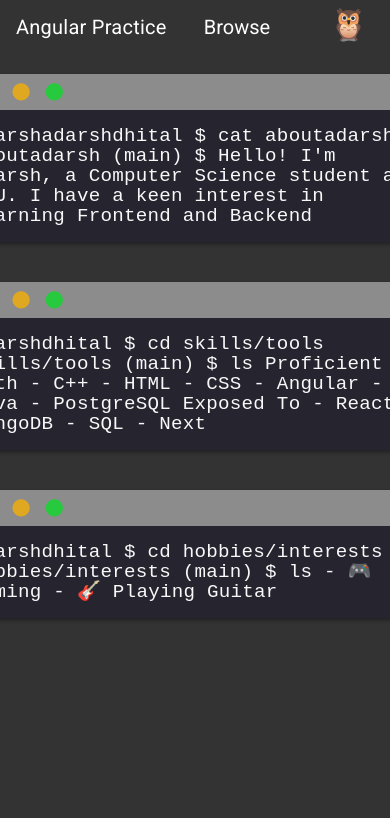
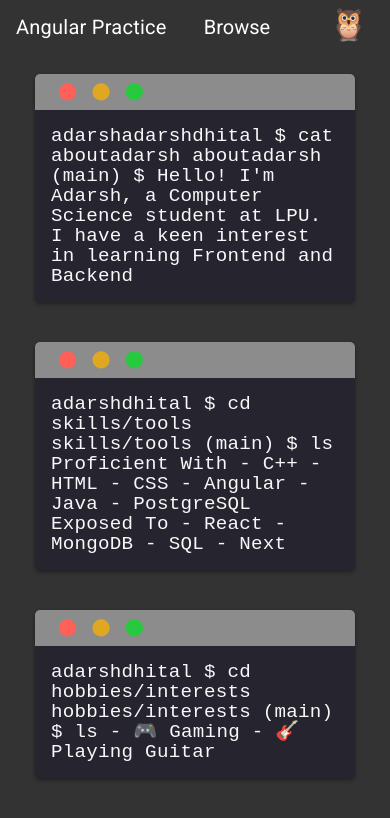
Before and after one commit to adarshdhital007/PracticeAngular, an Angular app: page /about in a window 390 px wide. Shown: the top 818 px of the page. Built offline with nearby package versions, Linux system fonts and the light colour scheme.

Commit message:
Update terminal.component.scss

```diff
--- a/src/app/about/terminal/terminal.component.scss
+++ b/src/app/about/terminal/terminal.component.scss
@@ -132,31 +132,3 @@ $icon-color-green: $green;
   }
 
 }
-
-@media only screen and (max-width:1040px) {
-
-  body {
-    display: flex;
-    justify-content: center;
-    align-items: center;
-  }
-
-  .terminal {
-
-    flex-direction: column;
-    flex-wrap: wrap;
-    width: 75%;
-    height: auto;
-  }
-
-  .content {
-    display: flex;
-    flex-wrap: wrap;
-  }
-
-  .top-section {
-    display: flex;
-    justify-content: flex-start;
-  }
-
-}
```
